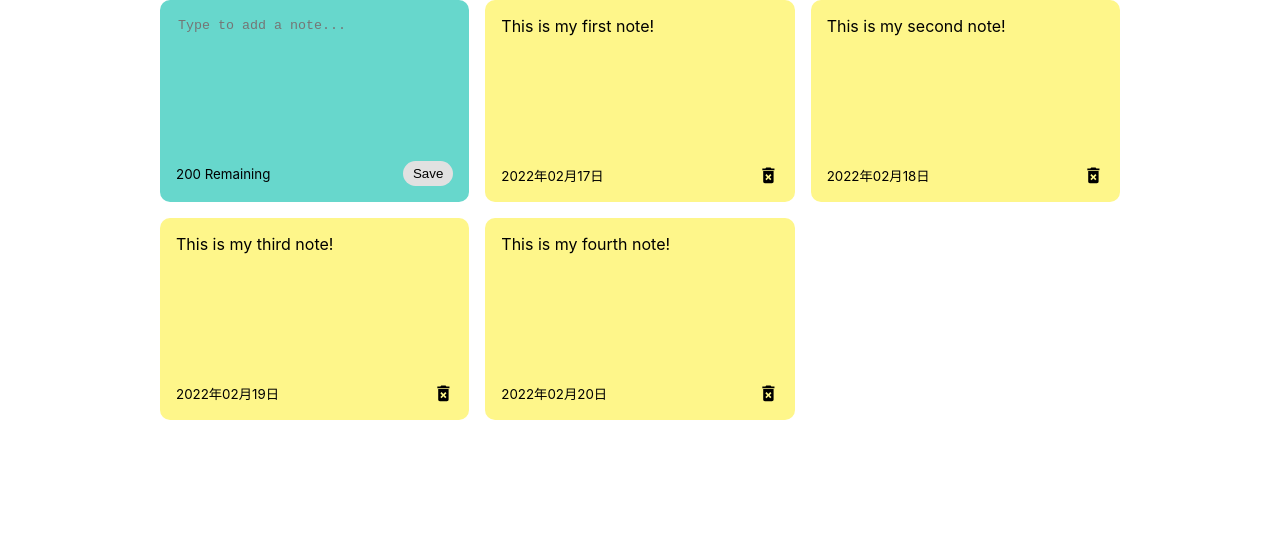
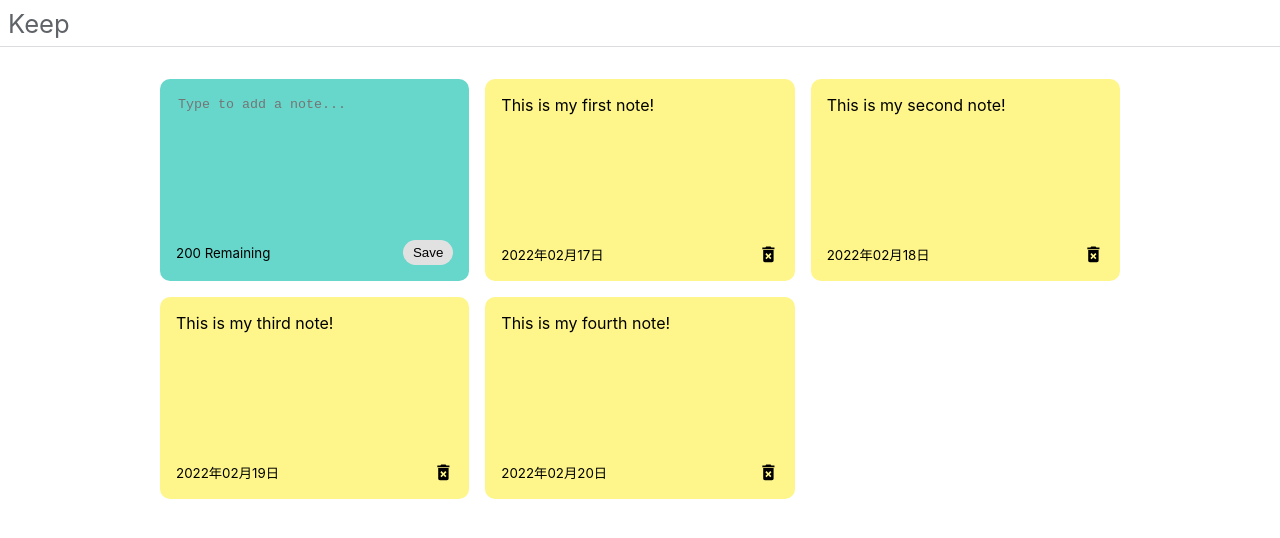
Before and after one commit to Sealman234/react-notes-app, a React (Create React App) app: page /notes in a window 1280 px wide. Shown: the top 538 px of the page. Built offline with nearby package versions, Linux system fonts and the light colour scheme.

Commit message:
Add simple Navigation for placing Searchbar

```diff
--- a/src/components/layout/Layout.js
+++ b/src/components/layout/Layout.js
@@ -1,8 +1,14 @@
-import React from 'react';
+import React, { Fragment } from 'react';
+import MainNavigation from './MainNavigation';
 import classes from './Layout.module.css';
 
 const Layout = (props) => {
-  return <main className={classes.container}>{props.children}</main>;
+  return (
+    <Fragment>
+      <MainNavigation />
+      <main className={classes.container}>{props.children}</main>
+    </Fragment>
+  );
 };
 
 export default Layout;
--- a/src/components/layout/Layout.module.css
+++ b/src/components/layout/Layout.module.css
@@ -2,4 +2,5 @@
   max-width: 960px;
   margin: 0 auto;
   padding: 0 15px;
+  margin-top: 32px;
 }
--- /dev/null
+++ b/src/components/layout/MainNavigation.js
@@ -0,0 +1,12 @@
+import React from 'react';
+import classes from './MainNavigation.module.css';
+
+const MainNavigation = () => {
+  return (
+    <header className={classes.header}>
+      <div className={classes.logo}>Keep</div>
+    </header>
+  );
+};
+
+export default MainNavigation;
--- /dev/null
+++ b/src/components/layout/MainNavigation.module.css
@@ -0,0 +1,11 @@
+.header {
+  width: 100%;
+  padding: 8px;
+  background-color: #fff;
+  box-shadow: inset 0 -1px 0 0 #dadce0;
+}
+
+.logo {
+  font-size: 1.6rem;
+  color: #5f6368;
+}
```
